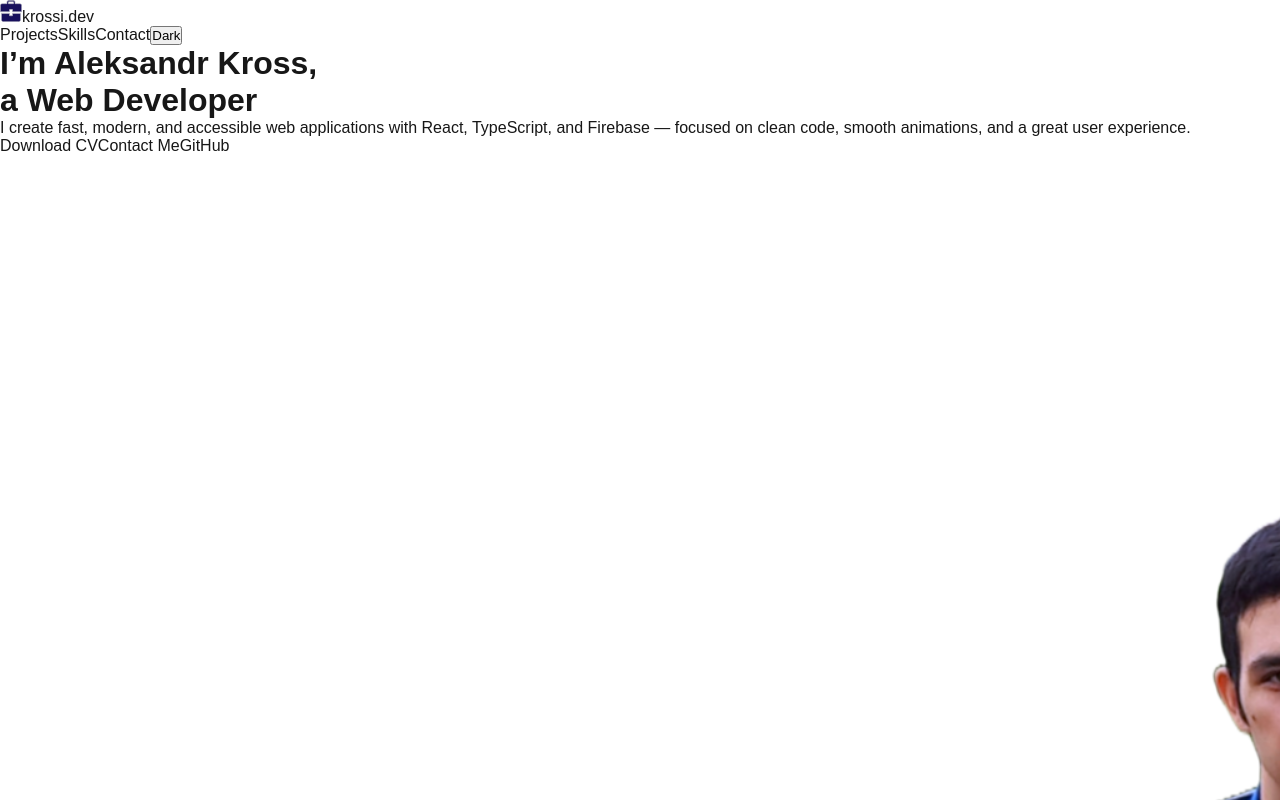
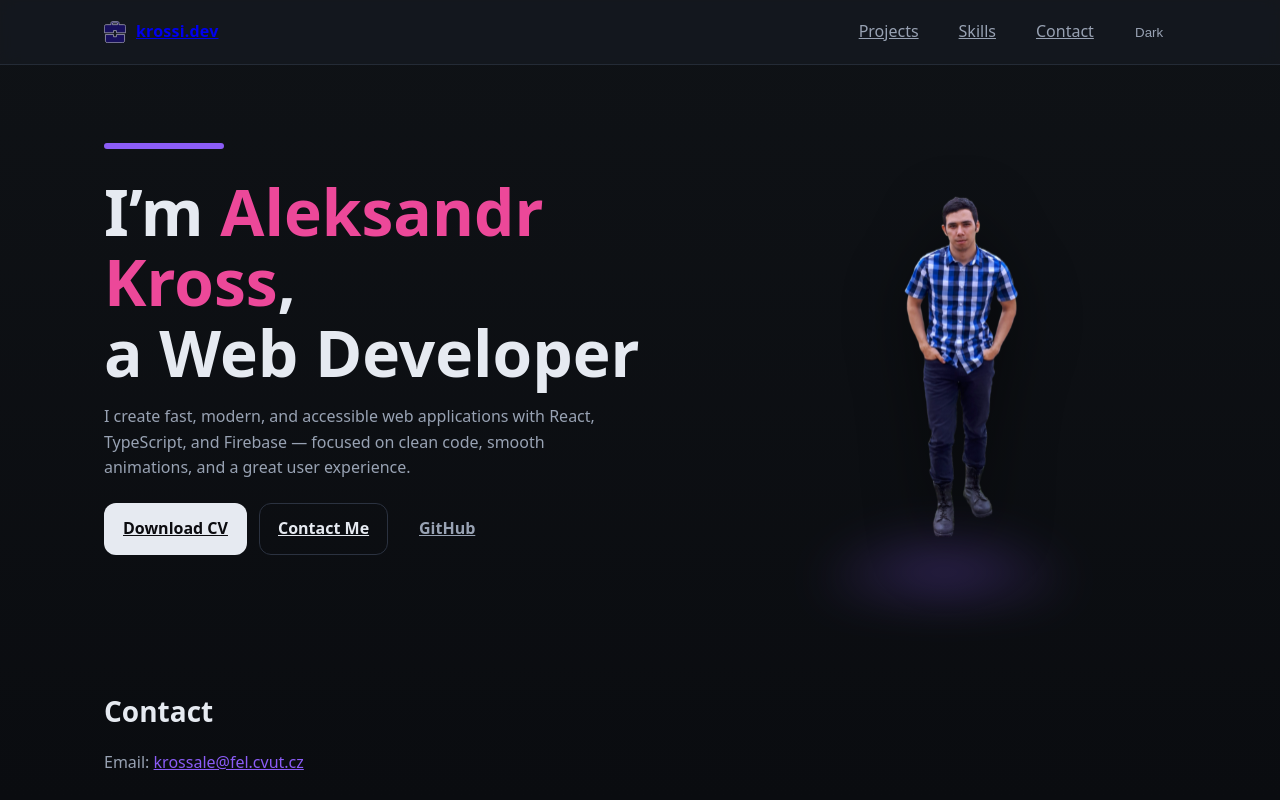
Before and after one commit to mathewtroy/pf, a Next.js app: page / in a window 1280 px wide. Shown: the top 800 px of the page. Built offline with nearby package versions, Linux system fonts and the light colour scheme.

Commit message:
update styles

```diff
--- a/src/styles/Home.module.css
+++ /dev/null
@@ -1,141 +0,0 @@
-.page {
-  --background: #fafafa;
-  --foreground: #fff;
-
-  --text-primary: #000;
-  --text-secondary: #666;
-
-  --button-primary-hover: #383838;
-  --button-secondary-hover: #f2f2f2;
-  --button-secondary-border: #ebebeb;
-
-  display: flex;
-  min-height: 100vh;
-  align-items: center;
-  justify-content: center;
-  font-family: var(--font-geist-sans);
-  background-color: var(--background);
-}
-
-.main {
-  display: flex;
-  min-height: 100vh;
-  width: 100%;
-  max-width: 800px;
-  flex-direction: column;
-  align-items: flex-start;
-  justify-content: space-between;
-  background-color: var(--foreground);
-  padding: 120px 60px;
-}
-
-.intro {
-  display: flex;
-  flex-direction: column;
-  align-items: flex-start;
-  text-align: left;
-  gap: 24px;
-}
-
-.intro h1 {
-  max-width: 320px;
-  font-size: 40px;
-  font-weight: 600;
-  line-height: 48px;
-  letter-spacing: -2.4px;
-  text-wrap: balance;
-  color: var(--text-primary);
-}
-
-.intro p {
-  max-width: 440px;
-  font-size: 18px;
-  line-height: 32px;
-  text-wrap: balance;
-  color: var(--text-secondary);
-}
-
-.intro a {
-  font-weight: 500;
-  color: var(--text-primary);
-}
-
-.ctas {
-  display: flex;
-  flex-direction: row;
-  width: 100%;
-  max-width: 440px;
-  gap: 16px;
-  font-size: 14px;
-}
-
-.ctas a {
-  display: flex;
-  justify-content: center;
-  align-items: center;
-  height: 40px;
-  padding: 0 16px;
-  border-radius: 128px;
-  border: 1px solid transparent;
-  transition: 0.2s;
-  cursor: pointer;
-  width: fit-content;
-  font-weight: 500;
-}
-
-a.primary {
-  background: var(--text-primary);
-  color: var(--background);
-  gap: 8px;
-}
-
-a.secondary {
-  border-color: var(--button-secondary-border);
-}
-
-/* Enable hover only on non-touch devices */
-@media (hover: hover) and (pointer: fine) {
-  a.primary:hover {
-    background: var(--button-primary-hover);
-    border-color: transparent;
-  }
-
-  a.secondary:hover {
-    background: var(--button-secondary-hover);
-    border-color: transparent;
-  }
-}
-
-@media (max-width: 600px) {
-  .main {
-    padding: 48px 24px;
-  }
-
-  .intro {
-    gap: 16px;
-  }
-
-  .intro h1 {
-    font-size: 32px;
-    line-height: 40px;
-    letter-spacing: -1.92px;
-  }
-}
-
-@media (prefers-color-scheme: dark) {
-  .logo {
-    filter: invert();
-  }
-
-  .page {
-    --background: #000;
-    --foreground: #000;
-
-    --text-primary: #ededed;
-    --text-secondary: #999;
-
-    --button-primary-hover: #ccc;
-    --button-secondary-hover: #1a1a1a;
-    --button-secondary-border: #1a1a1a;
-  }
-}
--- /dev/null
+++ b/src/styles/base.css
@@ -0,0 +1,109 @@
+
+:root {
+  --bg: #0f1216;
+  --bg-soft: #171b22;
+  --text: #e6eaf1;
+  --muted: #98a2b3;
+  --border: #242b36;
+  --shadow: 0 10px 40px rgba(0,0,0,.35);
+
+  --accent: #8b5cf6;
+  --accent-700: #6d28d9;
+  --accent-300: #bda9ff;
+
+  --brand: #ec4899;
+
+  --btn-fg: #0b0b0f;
+  --btn-bg: #e6eaf1;
+  --btn-outline: #2b3240;
+}
+
+* { box-sizing: border-box; }
+html, body { height: 100%; }
+html { scroll-behavior: smooth; }
+
+body {
+  margin: 0;
+  background: linear-gradient(180deg, var(--bg) 0%, #0a0c10 100%);
+  color: var(--text);
+  font: 16px/1.6 ui-sans-serif, system-ui, -apple-system, Segoe UI, Roboto, "Helvetica Neue", Arial, "Apple Color Emoji", "Segoe UI Emoji";
+}
+
+.container {
+  max-width: 1120px;
+  margin: 0 auto;
+  padding: 0 24px;
+}
+
+.nav {
+  position: sticky;
+  top: 0;
+  z-index: 50;
+  backdrop-filter: saturate(160%) blur(8px);
+  background: color-mix(in hsl, var(--bg-soft) 70%, transparent);
+  border-bottom: 1px solid var(--border);
+}
+.nav-inner {
+  display: flex;
+  gap: 16px;
+  align-items: center;
+  justify-content: space-between;
+  height: 64px;
+}
+.brand {
+  display: inline-flex;
+  align-items: center;
+  gap: 10px;
+  font-weight: 700;
+  letter-spacing: 0.2px;
+}
+.nav-right {
+  display: flex;
+  align-items: center;
+  gap: 16px;
+}
+.nav-link {
+  display: inline-flex;
+  align-items: center;
+  height: 36px;
+  padding: 0 12px;
+  border-radius: 10px;
+  color: var(--muted);
+  transition: color 0.2s ease, background 0.2s ease;
+}
+.nav-link:hover { color: var(--text); background: var(--bg-soft); }
+
+.btn {
+  position: relative;
+  display: inline-flex;
+  align-items: center;
+  gap: 10px;
+  padding: 12px 18px;
+  border-radius: 12px;
+  border: 1px solid transparent;
+  font-weight: 600;
+  transition: transform 0.08s ease, border-color 0.2s ease, background 0.2s ease, color 0.2s ease;
+  will-change: transform;
+}
+.btn.small { padding: 8px 12px; border-radius: 10px; font-weight: 500; }
+.btn.primary { background: var(--btn-bg); color: var(--btn-fg); }
+.btn.outline { background: transparent; color: var(--text); border-color: var(--btn-outline); }
+.btn.ghost { background: transparent; color: var(--muted); }
+.btn:hover { transform: translateY(-1px); }
+.btn:active { transform: translateY(0); }
+
+.with-accent::after {
+  content: "";
+  position: absolute;
+  inset: auto 0 -3px 0;
+  height: 3px;
+  border-radius: 999px;
+  background: linear-gradient(90deg, transparent 0, var(--accent) 35%, var(--accent-300) 65%, transparent 100%);
+  opacity: 0;
+  transform: translateY(6px);
+  transition: opacity 0.2s ease, transform 0.2s ease;
+}
+.with-accent:hover::after {
+  opacity: 1;
+  transform: translateY(0);
+}
--- /dev/null
+++ b/src/styles/darkmode.css
@@ -0,0 +1,15 @@
+html.dark {
+  --bg: #0b0d11;
+  --bg-soft: #12161d;
+  --text: #eef2f7;
+  --muted: #9aa4b2;
+  --border: #202632;
+
+  --accent: #a78bfa;
+  --accent-700: #7c3aed;
+  --accent-300: #c7b7ff;
+
+  --btn-fg: #0b0d11;
+  --btn-bg: #eef2f7;
+  --btn-outline: #2b3446;
+}
--- a/src/styles/globals.css
+++ b/src/styles/globals.css
@@ -1,42 +1,8 @@
-:root {
-  --background: #ffffff;
-  --foreground: #171717;
-}
+@import "./base.css";
+@import "./profile.css";
+@import "./darkmode.css";
+@import "./media.css";
 
-@media (prefers-color-scheme: dark) {
-  :root {
-    --background: #0a0a0a;
-    --foreground: #ededed;
-  }
-}
-
-html,
-body {
-  max-width: 100vw;
-  overflow-x: hidden;
-}
-
-body {
-  color: var(--foreground);
-  background: var(--background);
-  font-family: Arial, Helvetica, sans-serif;
-  -webkit-font-smoothing: antialiased;
-  -moz-osx-font-smoothing: grayscale;
-}
-
-* {
-  box-sizing: border-box;
-  padding: 0;
-  margin: 0;
-}
-
-a {
-  color: inherit;
-  text-decoration: none;
-}
-
-@media (prefers-color-scheme: dark) {
-  html {
-    color-scheme: dark;
-  }
-}
+.link { color: var(--accent); text-decoration: underline; }
+.section-title { font-size: 28px; font-weight: 700; margin: 48px 0 8px; }
+.muted { color: var(--muted); }
--- /dev/null
+++ b/src/styles/media.css
@@ -0,0 +1,27 @@
+@media (max-width: 900px) {
+  .profile-grid {
+    grid-template-columns: 1fr;
+  }
+  .nav-inner {
+    flex-wrap: wrap;
+    gap: 12px;
+    height: auto;
+    padding: 12px 0;
+  }
+  .profile {
+    padding: 48px 0;
+  }
+  .profile-title {
+    font-size: 36px;
+    line-height: 1.2;
+  }
+  .btn {
+    padding: 10px 14px;
+  }
+}
+
+@media (max-width: 600px) {
+  .container { padding: 0 16px; }
+  .profile-sub { font-size: 15px; }
+  .nav-right { flex-wrap: wrap; gap: 8px; }
+}
--- /dev/null
+++ b/src/styles/profile.css
@@ -0,0 +1,55 @@
+.profile {
+  padding: 72px 0 48px;
+}
+.profile-grid {
+  display: grid;
+  grid-template-columns: 1.1fr 0.9fr;
+  gap: 40px;
+}
+.profile-copy { position: relative; }
+.accent-line {
+  width: 120px;
+  height: 6px;
+  border-radius: 999px;
+  background: var(--accent);
+  margin: 6px 0 28px;
+}
+.profile-title {
+  font-size: clamp(32px, 6vw, 64px);
+  line-height: 1.1;
+  margin: 0 0 12px 0;
+}
+.accent { color: var(--brand); }
+.profile-sub {
+  color: var(--muted);
+  max-width: 58ch;
+}
+.profile-actions {
+  display: flex;
+  flex-wrap: wrap;
+  gap: 12px;
+  margin-top: 22px;
+}
+
+.profile-media {
+  position: relative;
+  display: grid;
+  place-items: center;
+}
+.profile-img {
+  width: min(420px, 80vw);
+  height: auto;
+  display: block;
+  filter: drop-shadow(0 18px 32px rgba(0, 0, 0, 0.45));
+}
+.img-glow {
+  position: absolute;
+  inset: auto 0 0 0;
+  margin: 0 auto;
+  width: 65%;
+  height: 16%;
+  filter: blur(24px);
+  background: radial-gradient(60% 120% at 50% 100%, color-mix(in oklab, var(--accent) 60%, transparent) 0%, transparent 75%);
+  opacity: 0.7;
+  pointer-events: none;
+}
```
